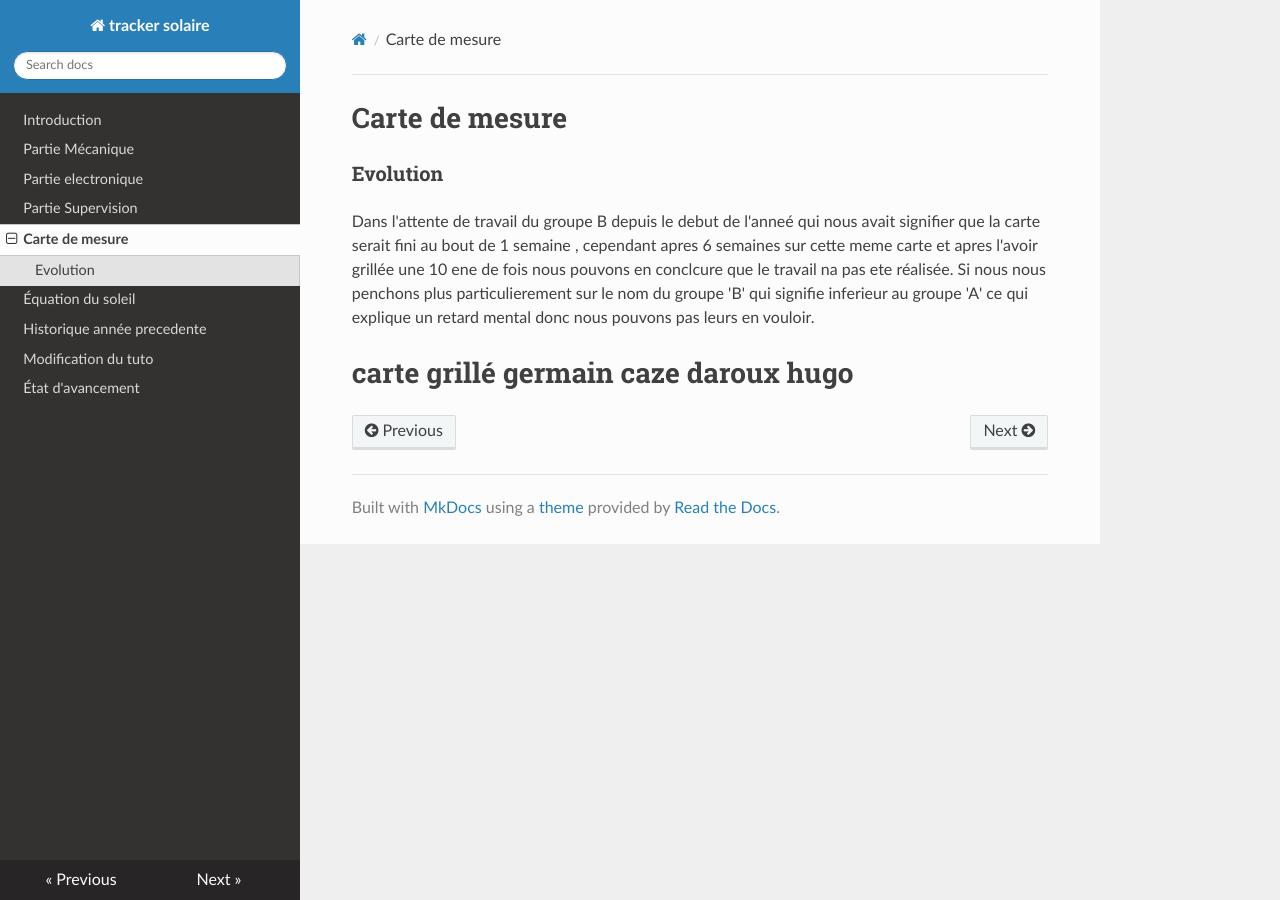
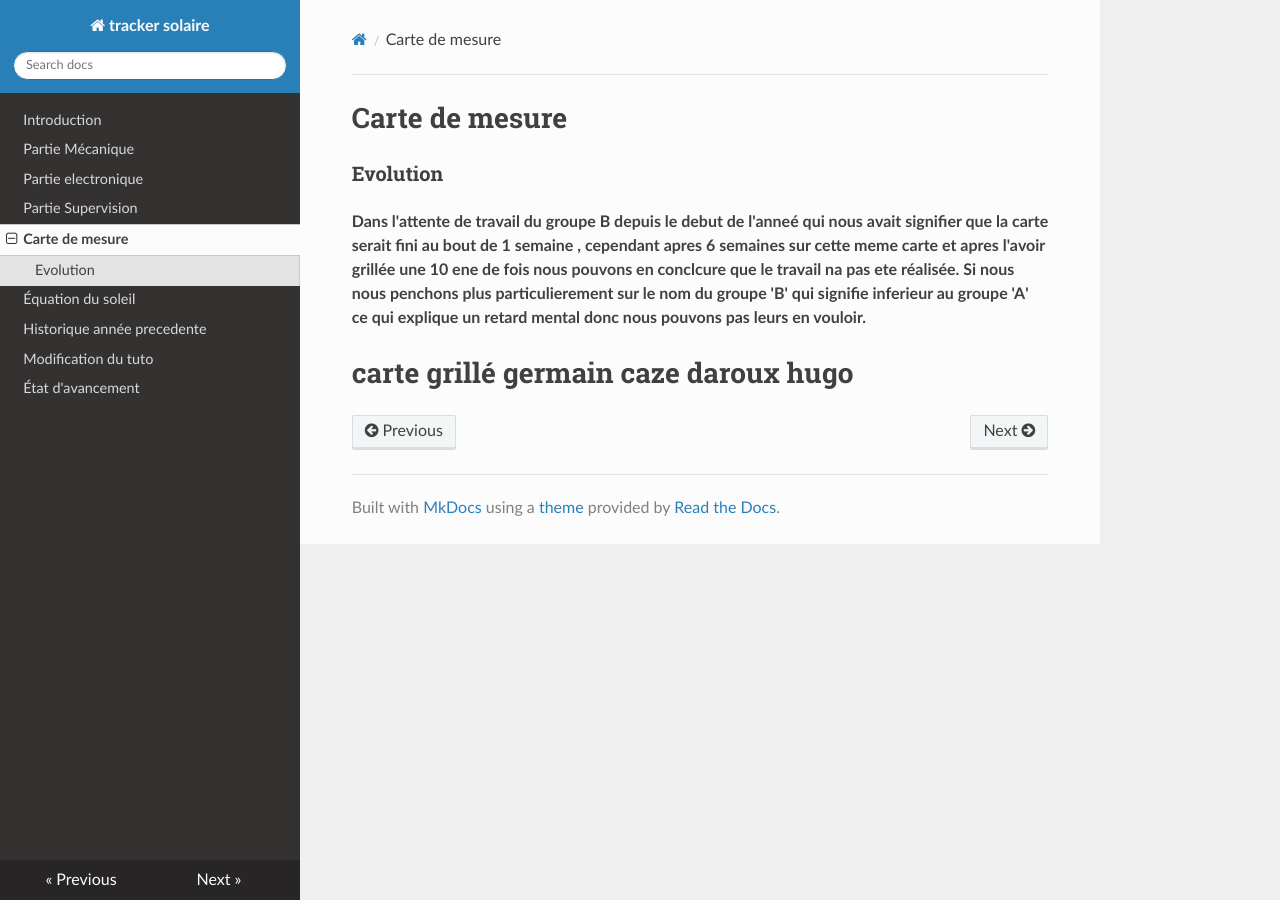
Before and after one commit to pt-tracker-gim/trackeurSolaire, an MkDocs documentation site: the page built from docs/Carte_de_mesure.md, in a window 1280 px wide. Built offline with MkDocs 1.6.1, drawn with Linux system fonts in a browser that asks for light colours; nearby versions of some CDN libraries; old or Windows-style settings are respelled for this version of MkDocs.

```diff
--- a/docs/Carte_de_mesure.md
+++ b/docs/Carte_de_mesure.md
@@ -3,7 +3,21 @@
 
 ### Evolution
 
-Dans l'attente de travail du groupe B depuis le debut de l'anneé qui nous avait signifier que la carte serait fini au bout de 1 semaine , cependant apres 6 semaines sur cette meme carte et apres l'avoir grillée une 10 ene de fois nous pouvons en conclcure que le travail na pas ete réalisée. Si nous nous penchons plus particulierement sur le nom du groupe 'B' qui signifie inferieur au groupe 'A' ce qui explique un retard mental donc nous pouvons pas leurs en vouloir.
+**Dans l'attente de travail du groupe B depuis le debut de l'anneé qui nous avait signifier que la carte serait fini au bout de 1 semaine , cependant apres 6 semaines sur cette meme carte et apres l'avoir grillée une 10 ene de fois nous pouvons en conclcure que le travail na pas ete réalisée. Si nous nous penchons plus particulierement sur le nom du groupe 'B' qui signifie inferieur au groupe 'A' ce qui explique un retard mental donc nous pouvons pas leurs en vouloir.**
+
+
+
+
+
+
+
+
+
+
+
+
+
+
 
 
 
```
